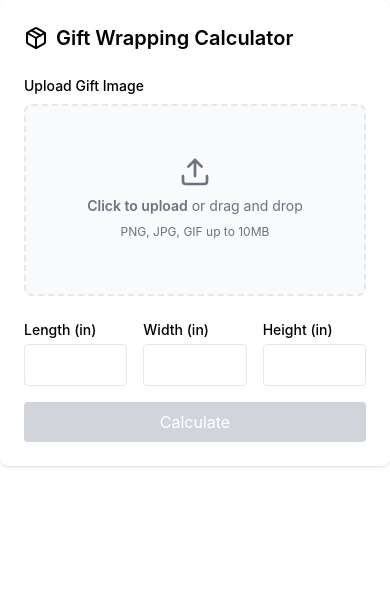
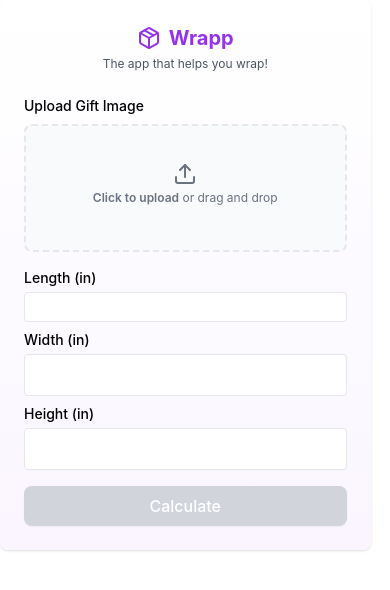
Before and after one commit to 4songsoftranscendence/Wrapp, a React (Create React App) app: page / in a window 390 px wide. Shown: the top 590 px of the page. Built offline with nearby package versions, Linux system fonts and the light colour scheme.

Commit message:
Update App.js

```diff
--- a/src/App.js
+++ b/src/App.js
@@ -1,6 +1,22 @@
 import React, { useState } from 'react';
-import { Card, CardContent, CardHeader, CardTitle } from './components/ui/card';
 import { Package, Upload } from 'lucide-react';
+
+// Define Card components inline since we can't use the external library
+const Card = ({ className, children }) => (
+  <div className={`bg-gradient-to-b from-white to-purple-50 rounded-lg shadow ${className}`}>{children}</div>
+);
+
+const CardHeader = ({ className, children }) => (
+  <div className={`p-6 ${className}`}>{children}</div>
+);
+
+const CardTitle = ({ className, children }) => (
+  <h2 className={`text-xl font-semibold ${className}`}>{children}</h2>
+);
+
+const CardContent = ({ className, children }) => (
+  <div className={`p-6 pt-0 ${className}`}>{children}</div>
+);
 
 const GiftWrapper = () => {
   const [dimensions, setDimensions] = useState({
@@ -43,8 +59,6 @@ const GiftWrapper = () => {
     const h = Number(height);
 
     // Calculate paper dimensions
-    // We need enough paper to wrap around the length and width
-    // plus extra for the sides (2 * height each side)
     const paperLength = l + w + l + w + 4; // Extra 4 inches for overlap
     const paperWidth = 2 * h + w + 4; // Extra 4 inches for folding edges
 
@@ -62,7 +76,7 @@ const GiftWrapper = () => {
     if (!result) return null;
 
     return (
-      <ol className="mt-4 space-y-2 text-sm">
+      <ol className="mt-2 md:mt-4 space-y-1 md:space-y-2 text-xs md:text-sm">
         <li>1. Cut paper to {result.paperLength}" × {result.paperWidth}"</li>
         <li>2. Place gift face down in the center of paper</li>
         <li>3. Bring long sides together and overlap by 2", tape</li>
@@ -74,20 +88,23 @@ const GiftWrapper = () => {
   };
 
   return (
-    <Card className="w-full max-w-md">
+    <Card className="w-full max-w-[95%] md:max-w-md">
       <CardHeader>
-        <CardTitle className="flex items-center gap-2">
-          <Package className="h-6 w-6" />
-          Gift Wrapping Calculator
+        <CardTitle className="flex flex-col items-center text-center">
+          <div className="flex items-center gap-2 text-xl md:text-2xl font-bold text-purple-600">
+            <Package className="h-6 w-6 md:h-8 md:w-8" />
+            Wrapp
+          </div>
+          <p className="text-xs md:text-sm text-gray-600 mt-1 md:mt-2 font-normal">The app that helps you wrap!</p>
         </CardTitle>
       </CardHeader>
-      <CardContent>
-        <div className="mb-6">
+      <CardContent className="p-4 md:p-6">
+        <div className="mb-4 md:mb-6">
           <label className="block text-sm font-medium mb-2">
             Upload Gift Image
           </label>
           <div className="flex items-center justify-center w-full">
-            <label className="flex flex-col items-center justify-center w-full h-48 border-2 border-dashed rounded-lg cursor-pointer bg-gray-50 hover:bg-gray-100">
+            <label className="flex flex-col items-center justify-center w-full h-32 md:h-48 border-2 border-dashed rounded-lg cursor-pointer bg-gray-50 hover:bg-gray-100">
               <div className="flex flex-col items-center justify-center pt-5 pb-6">
                 {loading ? (
                   <div className="animate-pulse flex flex-col items-center">
@@ -99,16 +116,16 @@ const GiftWrapper = () => {
                     <img
                       src={image}
                       alt="Uploaded gift"
-                      className="w-full h-full object-contain"
+                      className="max-h-28 md:max-h-40 w-auto mx-auto object-contain"
                     />
                   </div>
                 ) : (
                   <>
-                    <Upload className="w-8 h-8 mb-2 text-gray-500" />
-                    <p className="mb-2 text-sm text-gray-500">
+                    <Upload className="w-6 h-6 md:w-8 md:h-8 mb-1 md:mb-2 text-gray-500" />
+                    <p className="mb-1 md:mb-2 text-xs md:text-sm text-gray-500">
                       <span className="font-semibold">Click to upload</span> or drag and drop
                     </p>
-                    <p className="text-xs text-gray-500">PNG, JPG, GIF up to 10MB</p>
+                    <p className="text-xs text-gray-500 hidden md:block">PNG, JPG, GIF up to 10MB</p>
                   </>
                 )}
               </div>
@@ -123,13 +140,13 @@ const GiftWrapper = () => {
           </div>
         </div>
 
-        <div className="grid grid-cols-3 gap-4 mb-4">
+        <div className="grid grid-cols-1 md:grid-cols-3 gap-2 md:gap-4 mb-4">
           <div>
             <label className="block text-sm font-medium mb-1">Length (in)</label>
             <input
               type="number"
               min="0"
-              className="w-full p-2 border rounded"
+              className="w-full p-1 md:p-2 border rounded text-sm md:text-base"
               value={dimensions.length}
               onChange={(e) => setDimensions({ ...dimensions, length: e.target.value })}
             />
@@ -157,7 +174,7 @@ const GiftWrapper = () => {
         </div>
 
         <button
-          className="w-full bg-blue-500 text-white py-2 rounded hover:bg-blue-600 transition-colors disabled:bg-gray-300"
+          className="w-full bg-purple-500 text-white py-2 rounded-lg hover:bg-purple-600 transition-colors disabled:bg-gray-300 font-medium shadow-sm"
           onClick={calculatePaper}
           disabled={loading || !dimensions.length || !dimensions.width || !dimensions.height}
         >
@@ -165,15 +182,15 @@ const GiftWrapper = () => {
         </button>
 
         {result && (
-          <div className="mt-4">
-            <h3 className="font-medium mb-2">Required Paper Size:</h3>
+          <div className="mt-3 md:mt-4">
+            <h3 className="font-medium mb-1 md:mb-2 text-sm md:text-base">Required Paper Size:</h3>
             <p className="mb-2">
-              {result.paperLength}" × {result.paperWidth}"
-              <span className="text-sm text-gray-500 ml-2">
+              <span className="text-sm md:text-base">{result.paperLength}" × {result.paperWidth}"</span>
+              <span className="text-xs md:text-sm text-gray-500 ml-2">
                 (Area: {result.surfaceArea} sq in)
               </span>
             </p>
-            <h3 className="font-medium mb-2">Folding Instructions:</h3>
+            <h3 className="font-medium mb-1 md:mb-2 text-sm md:text-base">Folding Instructions:</h3>
             {getFoldingInstructions()}
           </div>
         )}
```
